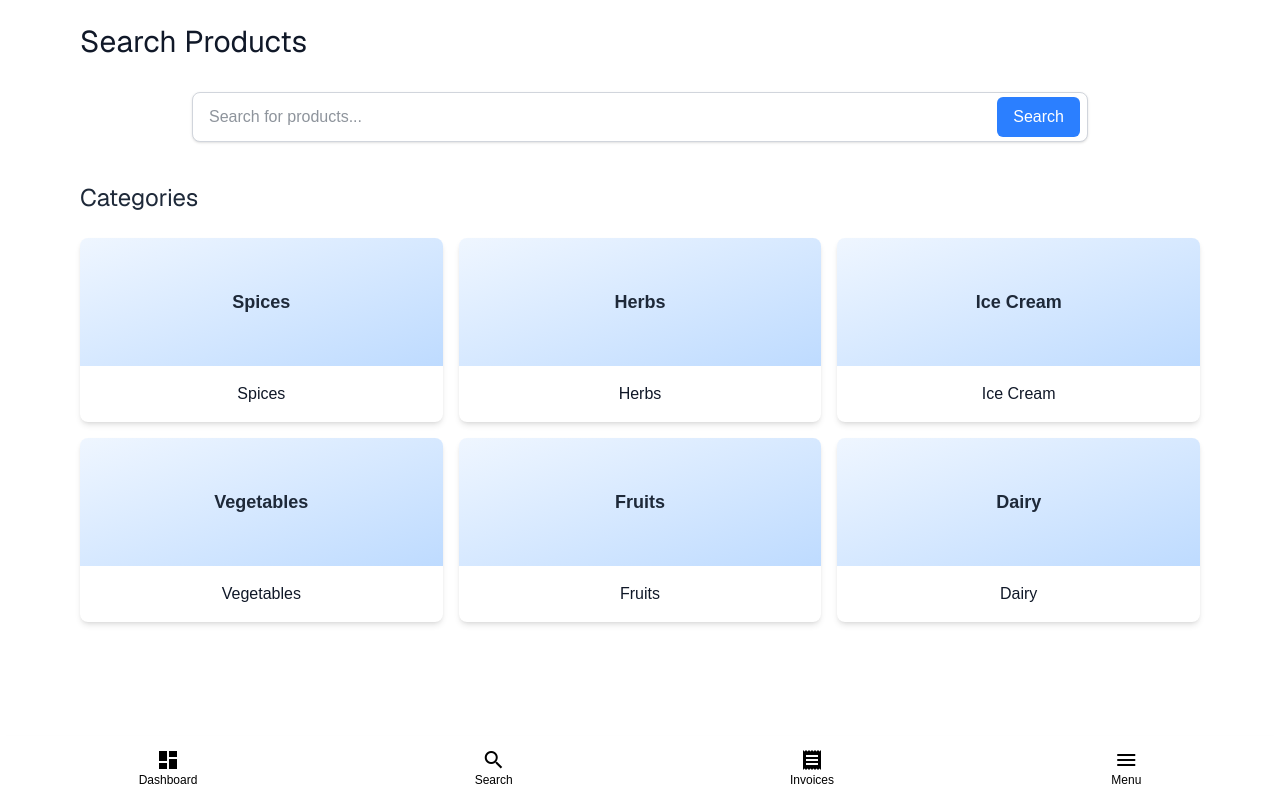
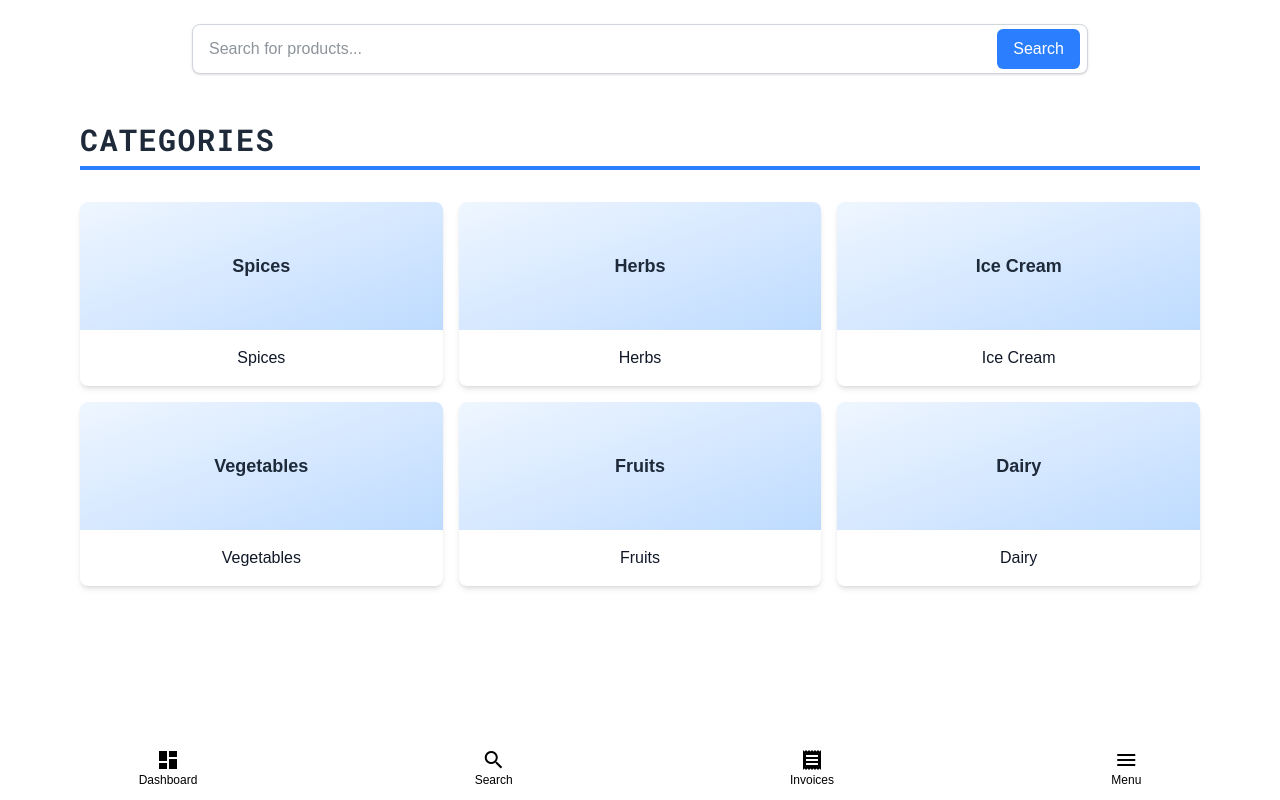
Before and after one commit to elvisinthecloud/inventory-management-system, a Next.js app: page /search in a window 1280 px wide. Built offline with nearby package versions, Linux system fonts and the light colour scheme.

Commit message:
Update typography: Remove Search Products heading, add blocky Roboto Mono font for Categories

```diff
--- a/src/app/search/category/[id]/page.tsx
+++ b/src/app/search/category/[id]/page.tsx
@@ -1,10 +1,15 @@
 import React from 'react';
-import { Geist } from "next/font/google";
+import { Geist, Roboto_Mono } from "next/font/google";
 import SearchBar from '@/app/components/SearchBar';
 import Link from 'next/link';
 
 const geistSans = Geist({
   weight: '400',
+  subsets: ['latin'],
+});
+
+const robotoMono = Roboto_Mono({
+  weight: '700',
   subsets: ['latin'],
 });
 
@@ -51,7 +56,9 @@ export default function CategoryPage({
         <Link href="/search" className="mr-4 flex items-center text-blue-600 hover:text-blue-800 transition-colors">
           <span className="text-xl">←</span> <span className="ml-1">Back</span>
         </Link>
-        <h1 className={`${geistSans.className} text-3xl font-bold text-gray-900`}>{categoryName}</h1>
+        <h1 className={`${robotoMono.className} border-b-4 border-blue-500 pb-2 text-3xl uppercase tracking-wider text-gray-800`}>
+          {categoryName.toUpperCase()}
+        </h1>
       </div>
 
       {/* Search Bar */}
--- a/src/app/search/page.tsx
+++ b/src/app/search/page.tsx
@@ -1,10 +1,15 @@
 import React from 'react';
-import { Geist } from "next/font/google";
+import { Geist, Roboto_Mono } from "next/font/google";
 import SearchBar from '@/app/components/SearchBar';
 import CategoryGrid from '@/app/components/CategoryGrid';
 
 const geistSans = Geist({
   weight: '400',
+  subsets: ['latin'],
+});
+
+const robotoMono = Roboto_Mono({
+  weight: '700',
   subsets: ['latin'],
 });
 
@@ -21,16 +26,16 @@ export default function SearchPage() {
 
   return (
     <div className="container mx-auto max-w-6xl px-4 py-6">
-      <h1 className={`${geistSans.className} mb-8 text-3xl font-bold text-gray-900`}>Search Products</h1>
-
       {/* Search Bar - made wider */}
-      <div className="mx-auto max-w-4xl">
+      <div className="mx-auto max-w-4xl mb-12">
         <SearchBar placeholder="Search for products..." />
       </div>
 
       {/* Categories Section */}
-      <div className="mt-10">
-        <h2 className={`${geistSans.className} mb-6 text-2xl font-semibold text-gray-800`}>Categories</h2>
+      <div className="mt-4">
+        <h2 className={`${robotoMono.className} mb-8 border-b-4 border-blue-500 pb-2 text-3xl uppercase tracking-wider text-gray-800`}>
+          CATEGORIES
+        </h2>
         <CategoryGrid categories={categories} />
       </div>
     </div>
--- a/src/app/search/results/page.tsx
+++ b/src/app/search/results/page.tsx
@@ -1,10 +1,15 @@
 import React from 'react';
-import { Geist } from "next/font/google";
+import { Geist, Roboto_Mono } from "next/font/google";
 import SearchBar from '@/app/components/SearchBar';
 import Link from 'next/link';
 
 const geistSans = Geist({
   weight: '400',
+  subsets: ['latin'],
+});
+
+const robotoMono = Roboto_Mono({
+  weight: '700',
   subsets: ['latin'],
 });
 
@@ -39,7 +44,9 @@ export default function SearchResults({
 
   return (
     <div className="container mx-auto max-w-6xl px-4 py-6">
-      <h1 className={`${geistSans.className} mb-8 text-3xl font-bold text-gray-900`}>Search Results</h1>
+      <h1 className={`${robotoMono.className} mb-8 border-b-4 border-blue-500 pb-2 text-3xl uppercase tracking-wider text-gray-800`}>
+        SEARCH RESULTS
+      </h1>
 
       {/* Search Bar */}
       <div className="mx-auto max-w-4xl mb-6">
```
